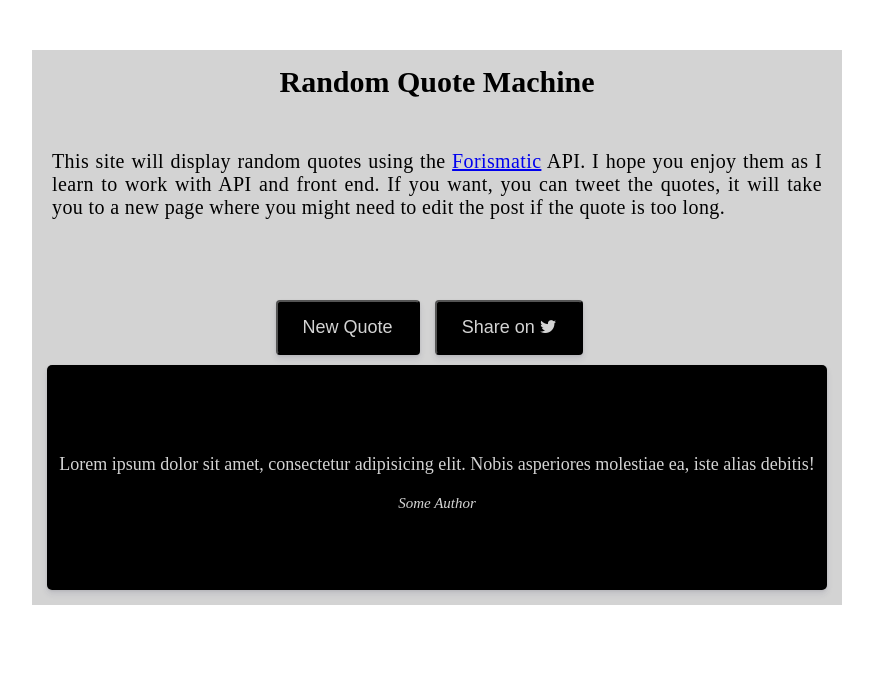
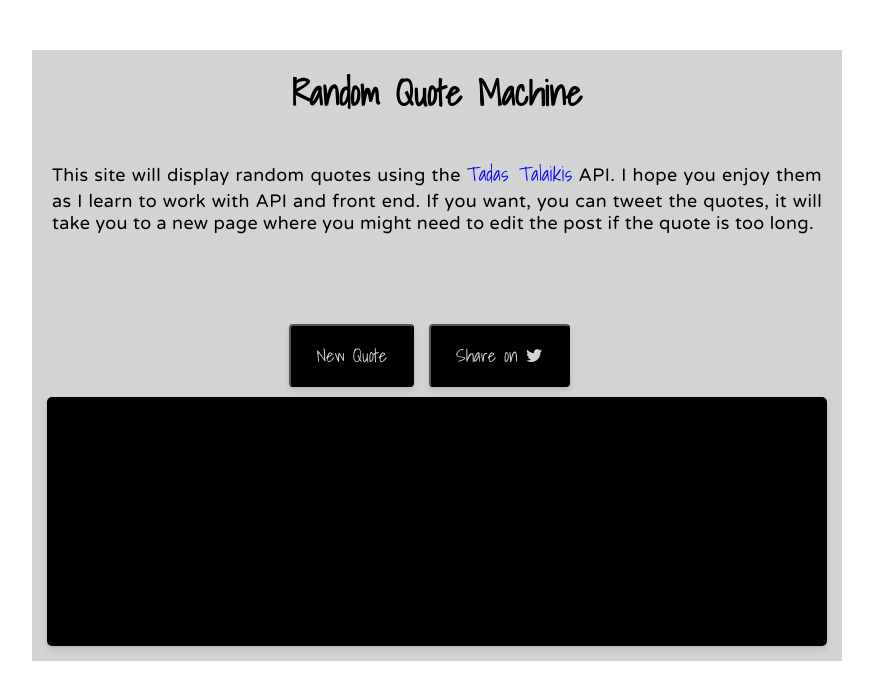
Before and after one commit to ahmedtadde/fcc-randomquotes, a PHP site: page / in a window 1280 px wide. Shown: the top 700 px of the page, without its empty margins (203-1076 px from the left). Run offline with PHP 8.4, Linux system fonts and the light colour scheme.

Commit message:
Completed Buttons' actions

```diff
--- a/index.html
+++ b/index.html
@@ -3,23 +3,25 @@
   <head>
     <meta charset="utf-8">
     <title>Random Quotes Generator</title>
+    <link href="https://fonts.googleapis.com/css?family=Shadows+Into+Light|Varela+Round" rel="stylesheet">
+    <link rel="stylesheet" href="https://maxcdn.bootstrapcdn.com/font-awesome/4.7.0/css/font-awesome.min.css">
     <link rel="stylesheet" href="styles.css">
-    <link rel="stylesheet" href="https://maxcdn.bootstrapcdn.com/font-awesome/4.7.0/css/font-awesome.min.css">
   </head>
   <body>
     <div id="wrapper">
       <h1 id="title">Random Quote Machine</h1>
-      <p class="box" id="intro">This site will display random quotes using the <a href="http://forismatic.com/" target="_blank">Forismatic</a> API. I hope you enjoy them as I learn to work with API and front end. If you want, you can tweet the quotes, it will take you to a new page
+      <p class="box" id="intro">This site will display random quotes using the <a href="https://talaikis.com/random_quotes_api/" target="_blank">Tadas Talaikis</a> API. I hope you enjoy them as I learn to work with API and front end. If you want, you can tweet the quotes, it will take you to a new page
     where you might need to edit the post if the quote is too long.</p>
       <div class="box" id="buttons">
         <button id="quote-btn">New Quote</button>
         <button id="twitter-btn">Share on <i class="fa fa-twitter" aria-hidden="true"></i></button>
       </div>
       <div id="quote">
-        <p id="quote-text">Lorem ipsum dolor sit amet, consectetur adipisicing elit. Nobis asperiores molestiae ea, iste alias debitis!</p>
-        <cite id="quote-author">Some Author</cite>
+        <p id="quote-text"></p>
+        <cite id="quote-author"></cite>
       </div>
     </div>
+    <!-- <script src="https://apis.google.com/js/api.js"></script> -->
     <script type="text/javascript"  src="main.js"></script>
   </body>
 </html>
--- /dev/null
+++ b/main.js
@@ -0,0 +1,59 @@
+window.onload = displayNewQuote();
+let newQuoteButton = document.getElementById('quote-btn');
+newQuoteButton.addEventListener('click',() => {
+  return displayNewQuote();
+});
+
+let tweetQuoteButton = document.getElementById('twitter-btn');
+tweetQuoteButton.addEventListener('click',() => {
+  return tweetQuote();
+});
+
+
+function displayNewQuote(){
+  let quoteText = document.getElementById('quote-text');
+  let quoteAuthor = document.getElementById('quote-author');
+  let url = `https://talaikis.com/api/quotes/random/`;
+  console.log(url);
+  fetch(url)
+  .then((response) => {return response.json();})
+  .then((data) => {
+    quoteText.innerHTML = data.quote;
+    quoteAuthor.innerHTML = data.author;
+  })
+  .catch((error) => {
+    console.log(error);
+  });
+}
+
+
+function tweetQuote(){
+  let quoteText = document.getElementById('quote-text').innerHTML;
+  let quoteAuthor = document.getElementById('quote-author').innerHTML;
+  let text = `"${quoteText}" -${quoteAuthor} `;
+  let url = 'https://goo.gl/1DWLNe';
+  // (() => {
+  //   function makeShortUrl() {
+  //     let shortened;
+  //     let longUrl = 'https://ahmedtadde-fcc-randomquotes.herokuapp.com';
+  //     gapi.client.init({
+  //       'apiKey': 'AIzaSyCjbLz0Tw2HfPcvwNChJTJNznETsPQvIn0',
+  //     }).then(function() {
+  //       return gapi.client.request({
+  //         'path': `https://www.googleapis.com/urlshortener/v1/url/?longUrl=${longUrl}`,
+  //       })
+  //     }).then(function(response) {
+  //       console.log(response.result);
+  //       shortened = response.result.id;
+  //       return shortened;
+  //     }, function(reason) {
+  //       console.log('Error: ' + reason.result.error.message);
+  //     });
+  //   };
+  //   // 1. Load the JavaScript client library.
+  //   gapi.load('client', makeShortUrl);
+  // })();
+
+  window.open('http://twitter.com/share?url='+encodeURIComponent(url)+'&text='+encodeURIComponent(text), '', 'left=0,top=0,width=550,height=450,personalbar=0,toolbar=0,scrollbars=0,resizable=0');
+
+}
--- a/styles.css
+++ b/styles.css
@@ -7,6 +7,17 @@ body{
   height: 100%;
   font-size: 15px;
   text-align: center;
+  font-family: 'Varela Round', sans-serif;
+}
+
+a, button, h1{
+  font-family: "Shadows Into Light", cursive;
+}
+
+a{
+  text-decoration: none;
+  color: blue;
+  font-size: 20px;
 }
 
 button{
@@ -26,6 +37,10 @@ button:hover{
   background-color: white;
 }
 
+h1{
+  font-size: 35px;
+}
+
 #wrapper{
   background-color: lightgrey;
   max-width: 780px;
@@ -43,7 +58,7 @@ button:hover{
 }
 
 #intro{
-  font-size: 20px;
+  font-size: 18px;
   letter-spacing: 0.375px;
   text-align: justify;
 }
@@ -59,6 +74,7 @@ button:hover{
   flex-direction: column;
   justify-content: center;
   align-items: center;
+  font-size: 18px;
   background-color: black;
   color: lightgrey;
   border-radius: 5px;
@@ -69,5 +85,4 @@ button:hover{
 #quote-text{
   margin-bottom: 10px;
   padding: 10px;
-  font-size: 18px;
 }
```
